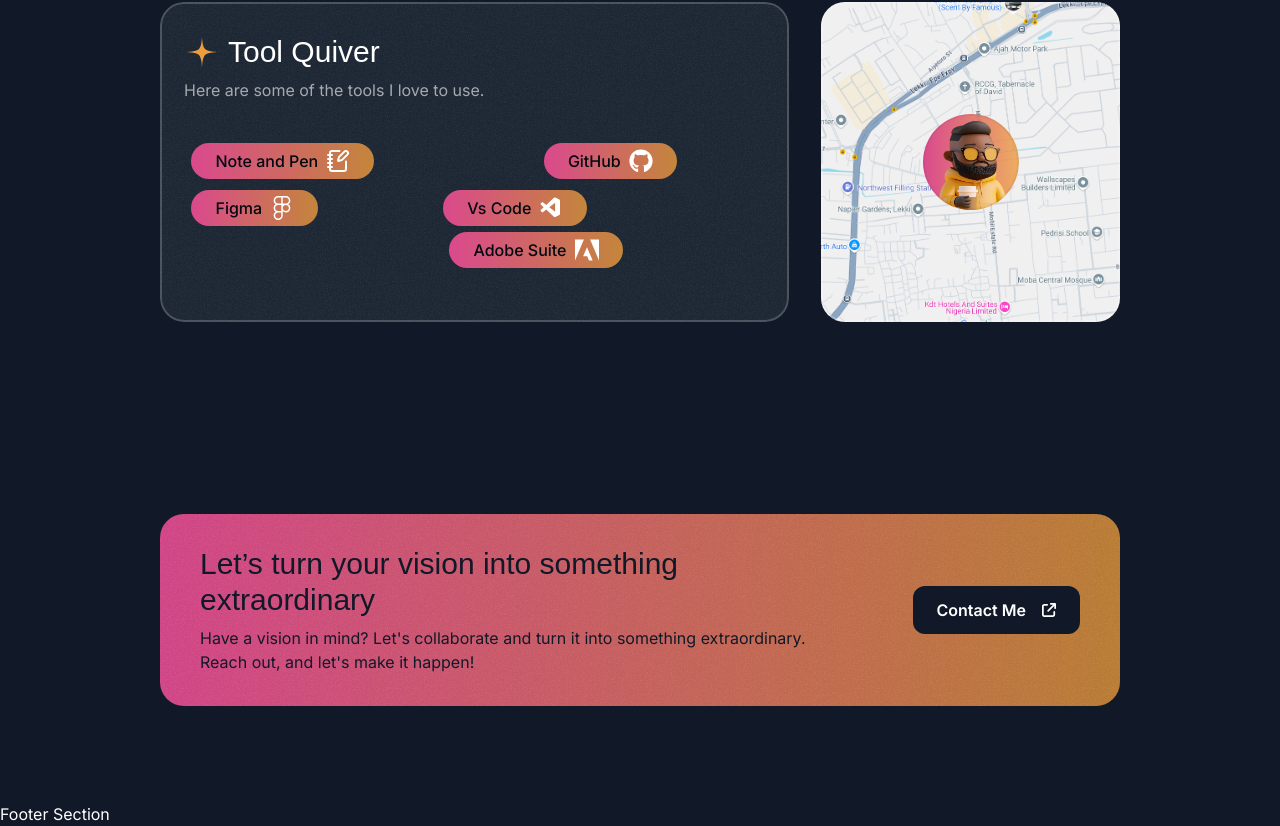
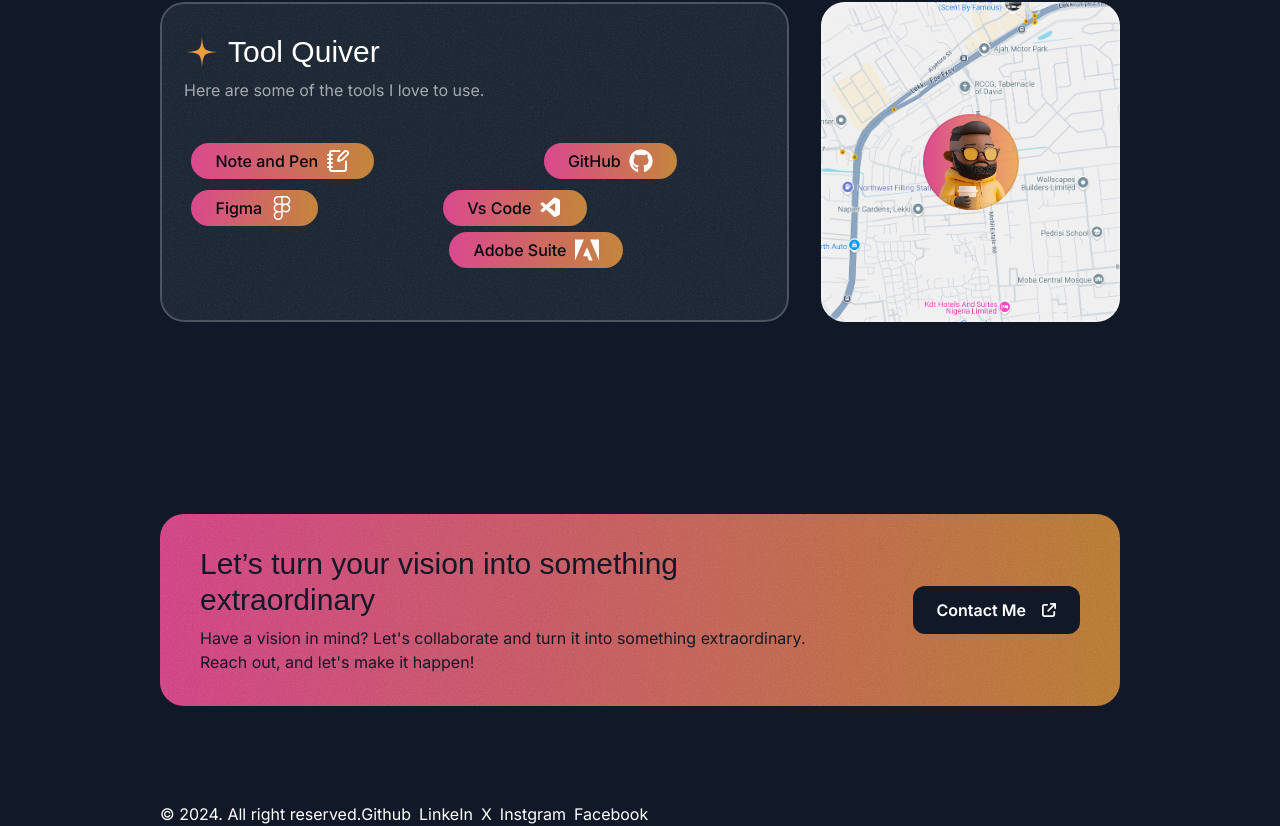
Before and after one commit to Sammy212/portfolio, a Next.js app: page / in a window 1280 px wide. Shown: the part 4298-5124 px from the top of the page. Built offline with nearby package versions, Linux system fonts and the light colour scheme; a web font is replaced by a local one.

Commit message:
updated footer section

```diff
--- a/src/data/data.ts
+++ b/src/data/data.ts
@@ -32,6 +32,28 @@
 import { SiAdobe } from "react-icons/si";
 
 
+export const footerLinks = [
+  {
+    LinkItem: "Github",
+    href: "https://github.com/Sammy212"
+  },
+  {
+    LinkItem: "LinkeIn",
+    href: "https://www.linkedin.com/in/samuel-afo/"
+  },
+  {
+    LinkItem: "X",
+    href: "https://x.com/datadocs_ng"
+  },
+  {
+    LinkItem: "Instgram",
+    href: "https://www.instagram.com/sammyafo/"
+  },
+  {
+    LinkItem: "Facebook",
+    href: "https://www.facebook.com/sammy.afo"
+  },
+]
 
 // Tool Stack data
 export const techStack = [
--- a/src/sections/Footer.tsx
+++ b/src/sections/Footer.tsx
@@ -1,7 +1,22 @@
+import { footerLinks } from "@/data/data";
+
 export function Footer() {
     return (
-        <div className="footer">
-            Footer Section
-        </div>
+        <footer className="footer">
+            <div className="container">
+                <div className="flex flex-col md:flex-row">
+                    <div>© 2024. All right reserved.</div>
+                    <nav className="flex flex-col md:flex-row row gap-2">
+                        {
+                            footerLinks.map(link => (
+                                <div>
+                                    <a href={link.href} target="_blank">{link.LinkItem}</a>
+                                </div>
+                            ) )
+                        }
+                    </nav>
+                </div>
+            </div>
+        </footer>
     )
 };
```
